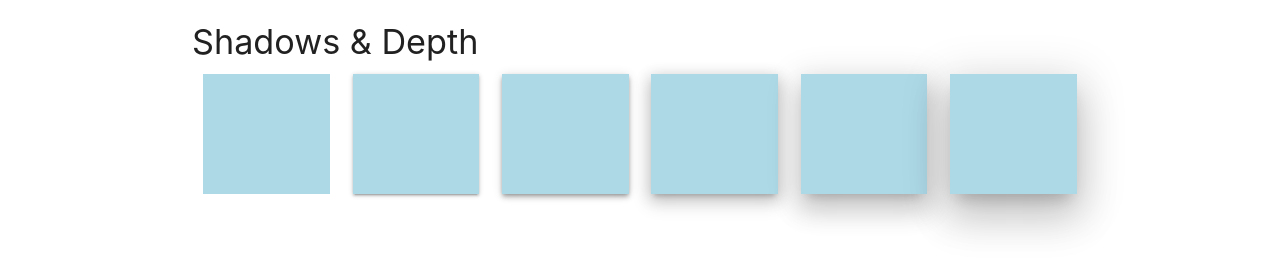
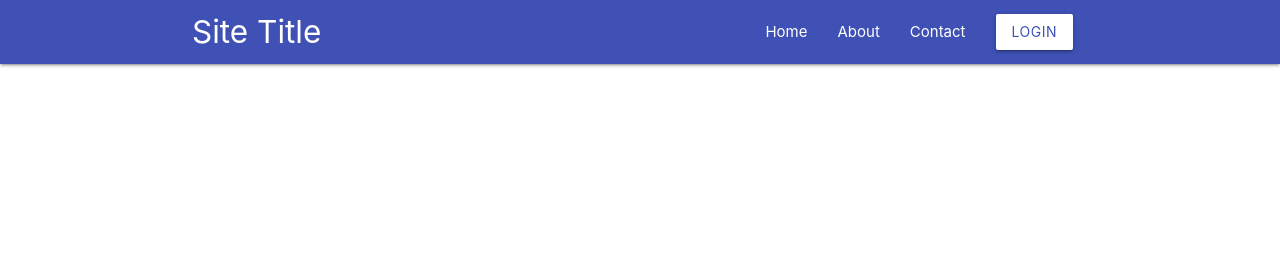
Before and after one commit to MyoMyatMin01/Min_Photo, a plain HTML site: page index.html in a window 1280 px wide. Drawn offline with nearby package versions, Linux system fonts and the light colour scheme.

Commit message:
Update index.html

```diff
--- a/index.html
+++ b/index.html
@@ -21,6 +21,8 @@
     <title>Learning Materialize</title>
   </head>
   <body>
-    <div class="container"> <h4>Shadows & Depth</h4> <div class="row"> <div class="col s2"> <div></div> </div> <div class="col s2"> <div class="z-depth-1"></div> </div> <div class="col s2"> <div class="z-depth-2"></div> </div> <div class="col s2"> <div class="z-depth-3"></div> </div> <div class="col s2"> <div class="z-depth-4"></div> </div> <div class="col s2"> <div class="z-depth-5"></div> </div> </div> </div>
-  </body>
+<div class="navbar-fixed"> <nav class="nav-wrapper indigo"> <div class="container"> <a href="#" class="brand-logo">Site Title</a> <a href="#" class="sidenav-trigger" data-target="mobile-links"> <i class="material-icons">menu</i> </a> <ul class="right hide-on-med-and-down"> <li><a href="">Home</a></li> <li><a href="">About</a></li> <li><a href="">Contact</a></li> <li><a href="" class="btn white indigo-text">Login</a></li> </ul> </div> </nav> </div>
+
+<ul class="sidenav" id="mobile-links"> <li><a href="">Home</a></li> <li><a href="">About</a></li> <li><a href="">Contact</a></li> </ul> <script src="https://cdnjs.cloudflare.com/ajax/libs/materialize/1.0.0-beta/js/materialize.min.js"></script> <script> $(document).ready(function(){ $('.sidenav').sidenav(); }); </script>
+</body>
 </html>
```
